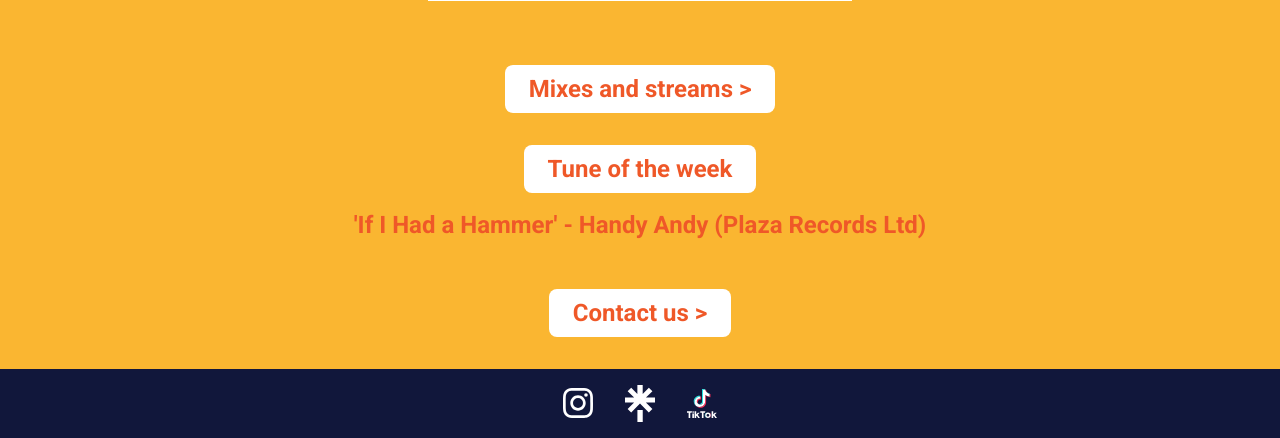
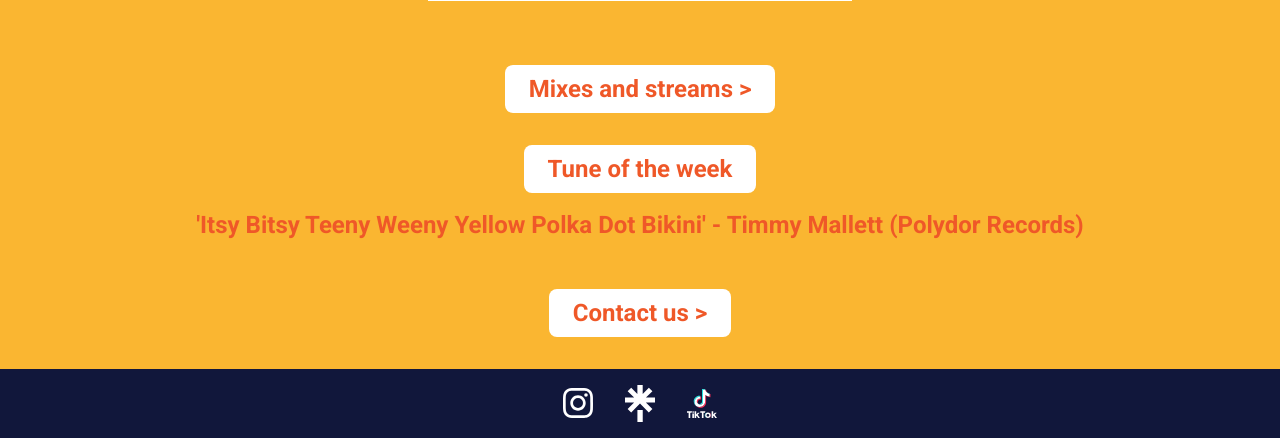
Before and after one commit to StephW86/house-of-bamboo, a Rails app: page / in a window 1280 px wide. Shown: the part 1004-1442 px from the top of the page. Run offline with Rails 7, Linux system fonts and the light colour scheme; style sheets or scripts are compiled from the project's sources; some libraries are stand-ins or nearby versions.

Commit message:
Update tune of the week

```diff
--- a/app/views/home/index.html.erb
+++ b/app/views/home/index.html.erb
@@ -36,7 +36,7 @@
 </div>
 <div class='text-center pt-0 pb-10'>
   <p class='px-6 py-2 text-2xl font-bold text-[#ef5828] font-[roboto]'>
-    'If I Had a Hammer' - Handy Andy (Plaza Records Ltd)
+    'Itsy Bitsy Teeny Weeny Yellow Polka Dot Bikini' - Timmy Mallett (Polydor Records)
   </p>
 </div>
 
```
